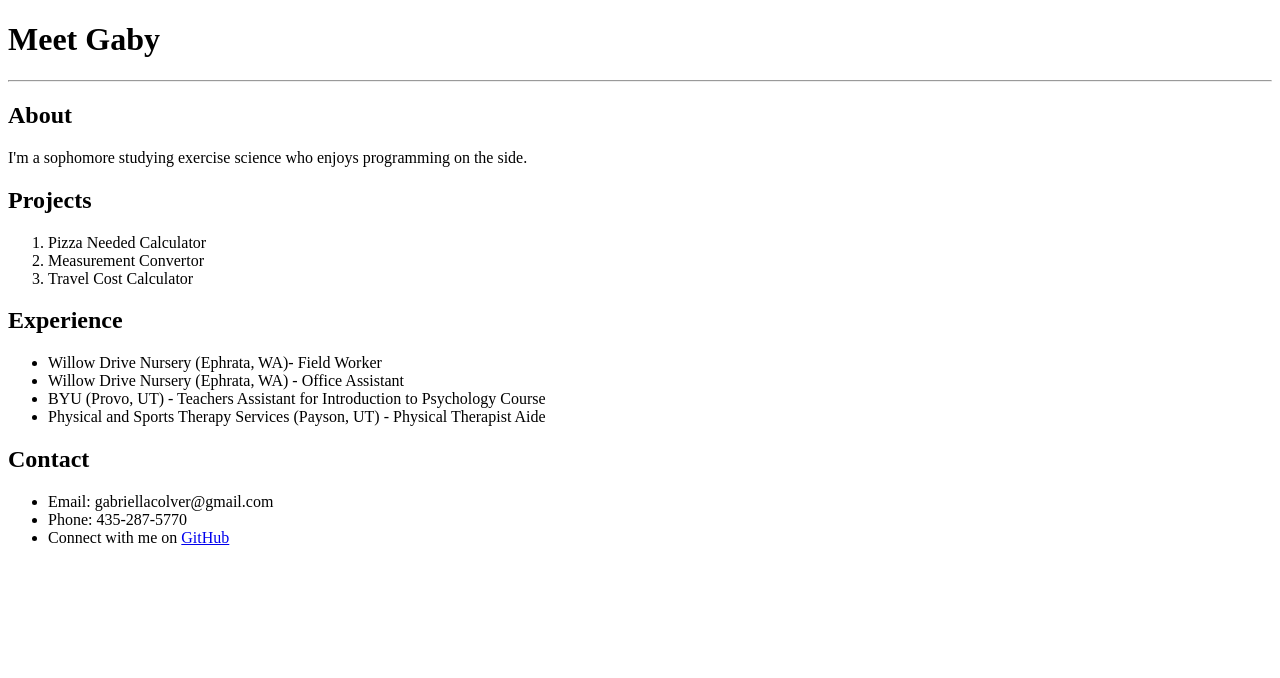
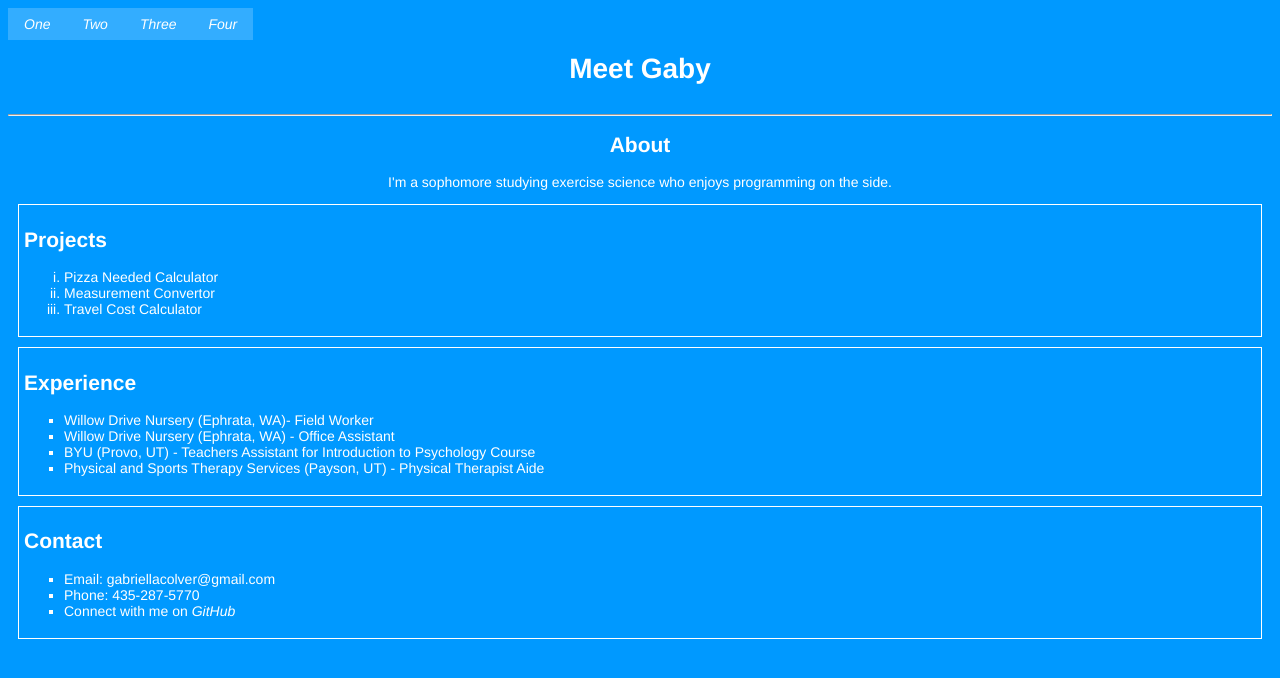
Before and after one commit to revloc063/portfolio, a plain HTML site: page index.html in a window 1280 px wide. Drawn offline with Linux system fonts and the light colour scheme.

Commit message:
testing?

```diff
--- a/index.html
+++ b/index.html
@@ -2,22 +2,35 @@
 <html>
 <head>
   <title>Meet Gaby</title>
+  <link rel='stylesheet' href='styles.css'/>
 </head>
 <body>
+  <ul id='navigation'>
+      <li><a href='one.html'>One</a></li>
+      <li><a href='two.html'>Two</a></li>
+      <li><a href='three.html'>Three</a></li>
+      <li><a href='four.html'>Four</a></li>
+  </ul>
+  <br/>
   <h1>Meet Gaby</h1>
 
   <hr/>
 
+  <div class='intro'>
     <h2>About</h2>
     <p>I'm a sophomore studying exercise science who enjoys programming on the side.</p>
+  </div>
 
+  <div class='section'>
     <h2>Projects</h2>
     <ol>
       <li>Pizza Needed Calculator</li>
       <li>Measurement Convertor</li>
       <li>Travel Cost Calculator</li>
     </ol>
+  </div>
 
+  <div class='section'>
     <h2>Experience</h2>
     <ul>
       <li>Willow Drive Nursery (Ephrata, WA)- Field Worker</li>
@@ -25,12 +38,15 @@
       <li>BYU (Provo, UT) - Teachers Assistant for Introduction to Psychology Course</li>
       <li>Physical and Sports Therapy Services (Payson, UT) - Physical Therapist Aide</li>
     </ul>
+  </div>
 
+  <div class='section'>
     <h2>Contact</h2>
     <ul>
       <li>Email: gabriellacolver@gmail.com</li>
       <li>Phone: 435-287-5770</li>
       <li>Connect with me on <a href="https://github.com/revloc063" target="_blank">GitHub</a></li>
     </ul>
+  </div>
 </body>
 </html>
--- /dev/null
+++ b/styles.css
@@ -0,0 +1,53 @@
+#navigation {
+  list-style-type: none;
+  margin: 0;
+  padding: 0;
+
+}
+#navigation li {
+  float: left;
+  background-color: #33adff;
+}
+#navigation a {
+  display: block;
+  text-align: center;
+  padding: 8px 16px;
+  text-decoration: none;
+  color: #ffffff;
+}
+body {
+  font-size: 14px;
+  font-family: "Helvetica", "Arial", sans-serif;
+  background-color: #0099ff;
+  color: #ffffff;
+}
+h1 {
+  font-size: 2em;
+  text-align: center;
+  padding: 10px;
+}
+h2 {
+  font-size: 1.5em;
+}
+ol {
+  list-style-type: lower-roman;
+}
+ul {
+  list-style-type: square;
+}
+a {
+  color: #ffffff;
+  font-style: italic;
+  text-decoration: none;
+}
+a:hover {
+  color: #e6f5ff;
+}
+.intro {
+  text-align: center;
+}
+.section {
+  padding: 5px;
+  border: 1px solid;
+  margin: 10px;
+}
```
Lines whose indentation alone changed are shown as unchanged.
